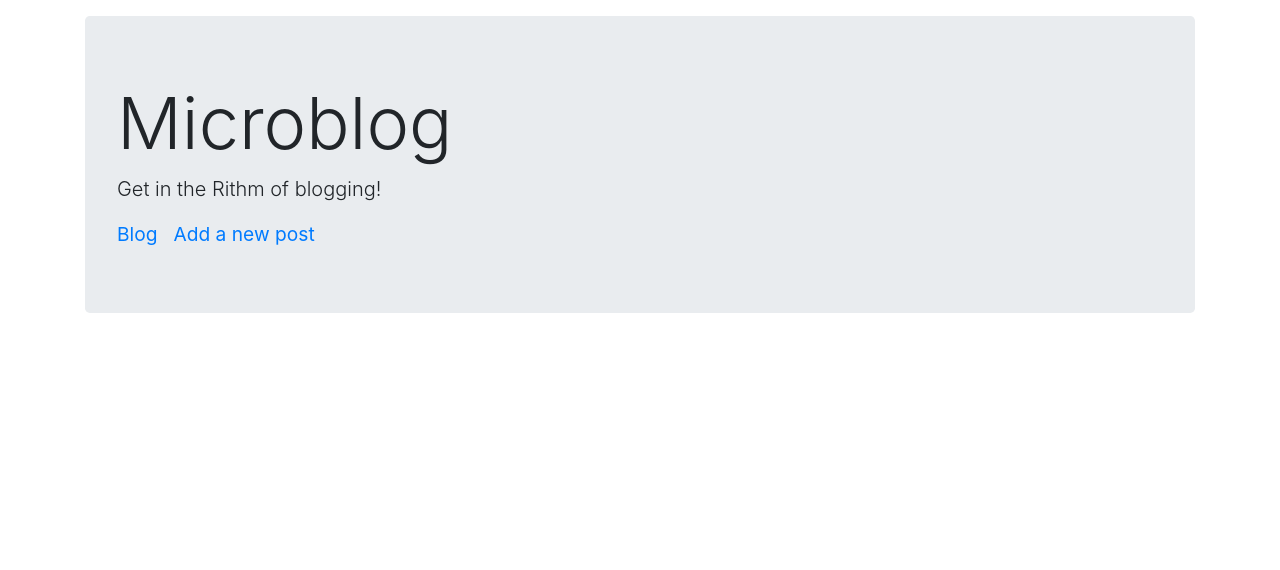
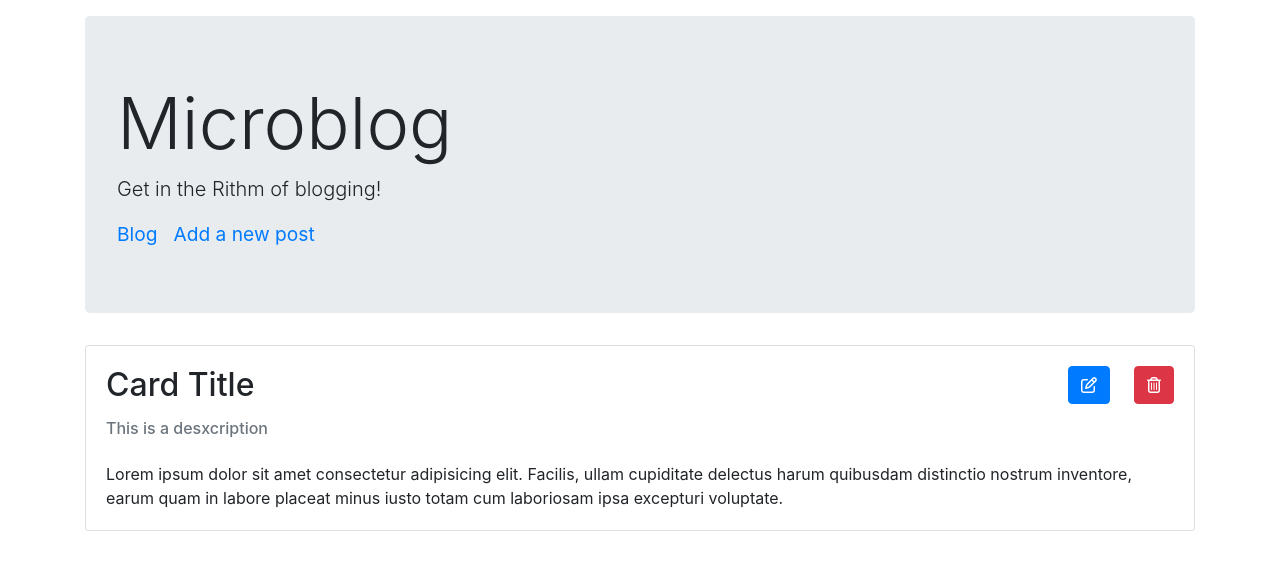
Before and after one commit to akelshareif/react-redux-microblog-FrontendSB, a React (Create React App) app: page /1 in a window 1280 px wide. Before the commit this address led to /. Shown: the top 570 px of the page. Built offline with nearby package versions, Linux system fonts and the light colour scheme.

Commit message:
added post view component

```diff
--- a/src/App.js
+++ b/src/App.js
@@ -3,13 +3,13 @@ import Routes from './Routes';
 import NavHeader from './components/NavHeader/NavHeader';
 import { Container } from 'reactstrap';
 
-function App() {
+const App = () => {
     return (
         <Container>
             <NavHeader />
             <Routes />
         </Container>
     );
-}
+};
 
 export default App;
--- a/src/Routes.js
+++ b/src/Routes.js
@@ -1,10 +1,12 @@
 import React from 'react';
-import { Route, Redirect } from 'react-router-dom';
+import { Route, Redirect, Switch } from 'react-router-dom';
+
 import PostFormPage from './components/PostForm/PostFormPage';
+import PostView from './components/PostView/PostView';
 
 const Routes = () => {
     return (
-        <>
+        <Switch>
             <Route exact path="/">
                 {/* Home page component */}
             </Route>
@@ -12,10 +14,10 @@ const Routes = () => {
                 <PostFormPage />
             </Route>
             <Route exact path="/:id">
-                {/* Page showing a post */}
+                <PostView />
             </Route>
             <Redirect to="/" />
-        </>
+        </Switch>
     );
 };
 
--- /dev/null
+++ b/src/components/PostView/PostView.js
@@ -0,0 +1,51 @@
+import React from 'react';
+import { useParams } from 'react-router-dom';
+import { Card, CardText, CardBody, CardTitle, CardSubtitle, Button, Row, Col } from 'reactstrap';
+
+const PostView = () => {
+    const { id } = useParams();
+
+    const handleEdit = () => {};
+
+    const handleDelete = () => {};
+
+    return (
+        <Card>
+            <CardBody>
+                <Row className="justify-content-between">
+                    <Col md="5">
+                        <CardTitle tag="h2">Card Title</CardTitle>
+                    </Col>
+                    <Col xs="5" className="text-right">
+                        <Button onClick={handleEdit} color="primary" className="mr-4">
+                            <i className="far fa-edit"></i>
+                        </Button>
+                        <Button onClick={handleDelete} color="danger">
+                            <i className="far fa-trash-alt"></i>
+                        </Button>
+                    </Col>
+                </Row>
+
+                <Row className="mt-2">
+                    <Col>
+                        <CardSubtitle tag="h6" className="text-muted">
+                            This is a desxcription
+                        </CardSubtitle>
+                    </Col>
+                </Row>
+
+                <Row className="mt-4">
+                    <Col>
+                        <CardText>
+                            Lorem ipsum dolor sit amet consectetur adipisicing elit. Facilis, ullam cupiditate delectus harum
+                            quibusdam distinctio nostrum inventore, earum quam in labore placeat minus iusto totam cum
+                            laboriosam ipsa excepturi voluptate.
+                        </CardText>
+                    </Col>
+                </Row>
+            </CardBody>
+        </Card>
+    );
+};
+
+export default PostView;
```
Also changed, not shown: 1 other file (tests, documents, lock files or other folders).
